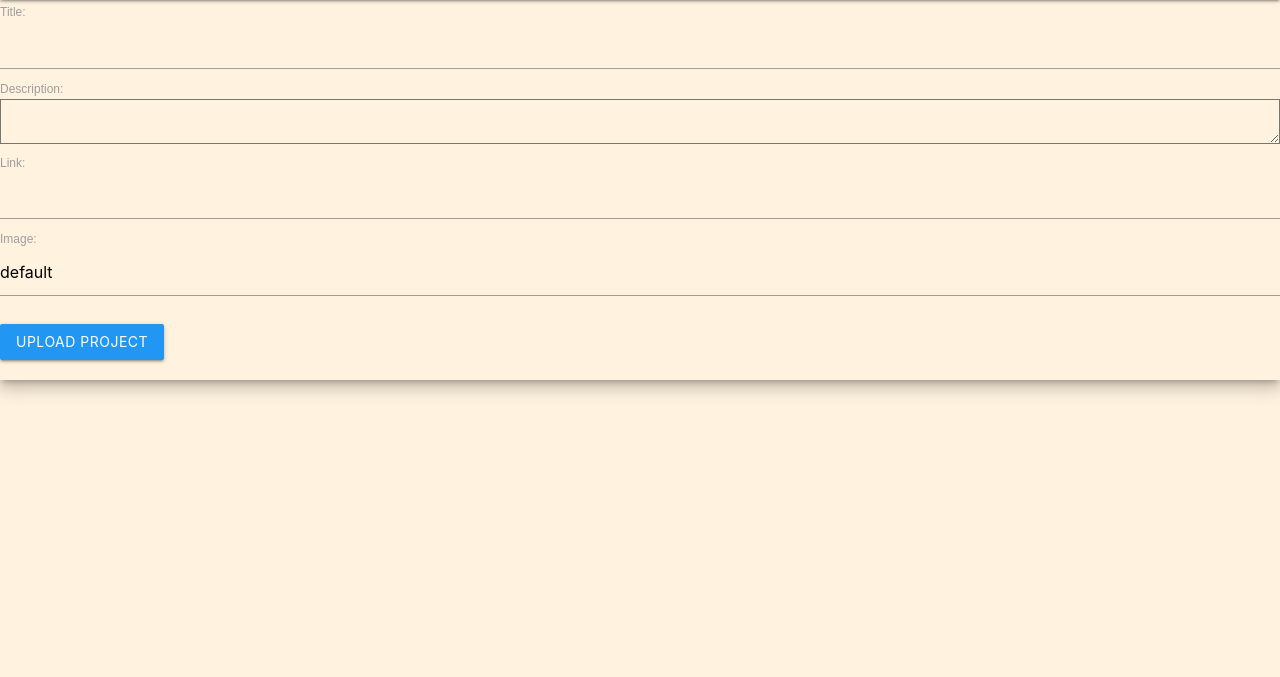
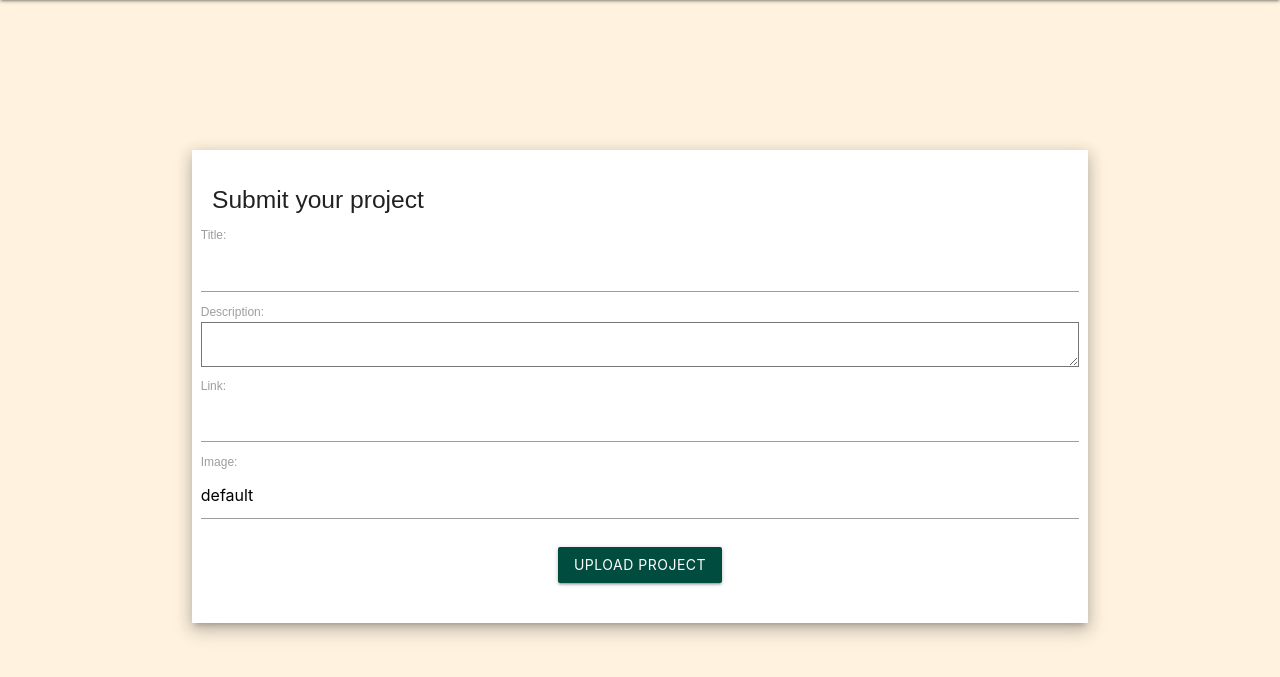
Before and after one commit to sharonkorir/web-awards, a Django app: page /create_project/ in a window 1280 px wide. Shown: the part 64-741 px from the top of the page. Run offline with Django 4.2, Linux system fonts and the light colour scheme; the visitor is signed in with stand-in values (Sample User, id 1); some web fonts are replaced.

```diff
--- a/awards/templates/projects/create_project.html
+++ b/awards/templates/projects/create_project.html
@@ -1,16 +1,19 @@
 {% extends 'base.html' %}
 {% block content %}
   {{block.super}}
+  <div class="container" style="padding-top: 150px;">
     <div class="row">
-    <form class="col s12 z-depth-3" method="POST" enctype="multipart/form-data">
+      <form class="col s12 z-depth-3 white" method="POST" enctype="multipart/form-data" style="padding: 20px;">
         {% csrf_token %}
+        <h5>Submit your project</h5>
         <div class="row">
           {{form}}
         </div>
 
-      <div class="row">
-        <button type="submit" class=" waves-effect waves-light btn blue red">Upload project</button>
+        <div class="row center-align">
+          <button type="submit" class=" waves-effect waves-light btn teal darken-4">Upload project</button>
         </div>
       </form>
     </div>
+  </div>
 {% endblock %}
--- a/awards/views.py
+++ b/awards/views.py
@@ -58,7 +58,8 @@ def search_results(request):
 def user_profile(request, username):
     profiles = Profile.objects.filter(user__username = username)
     users = User.objects.all()
-    return render(request, 'authenticate/user_profile.html', {'users':users, 'profiles':profiles})
+    projects = Project.objects.filter(profile=profiles)
+    return render(request, 'authenticate/user_profile.html', {'users':users, 'profiles':profiles, 'projects':projects})
 
 def project_details(request, pk):
     project = Project.objects.filter(pk = pk)
--- a/static/css/index.css
+++ b/static/css/index.css
@@ -70,3 +70,8 @@ body{
 #img-row{
   padding: 40px;
 }
+
+#random-project{
+  opacity: 80%;
+  width: 500px;
+}
```
Also changed, not shown: awards/templates/projects/project_detail.html (+6 -6 lines), awards/templates/projects/rate_project.html (+5 -12 lines), users/templates/authenticate/update_profile.html (+4 -3 lines), users/templates/authenticate/user_profile.html (+2 -5 lines). Lines whose indentation alone changed are shown as unchanged.
